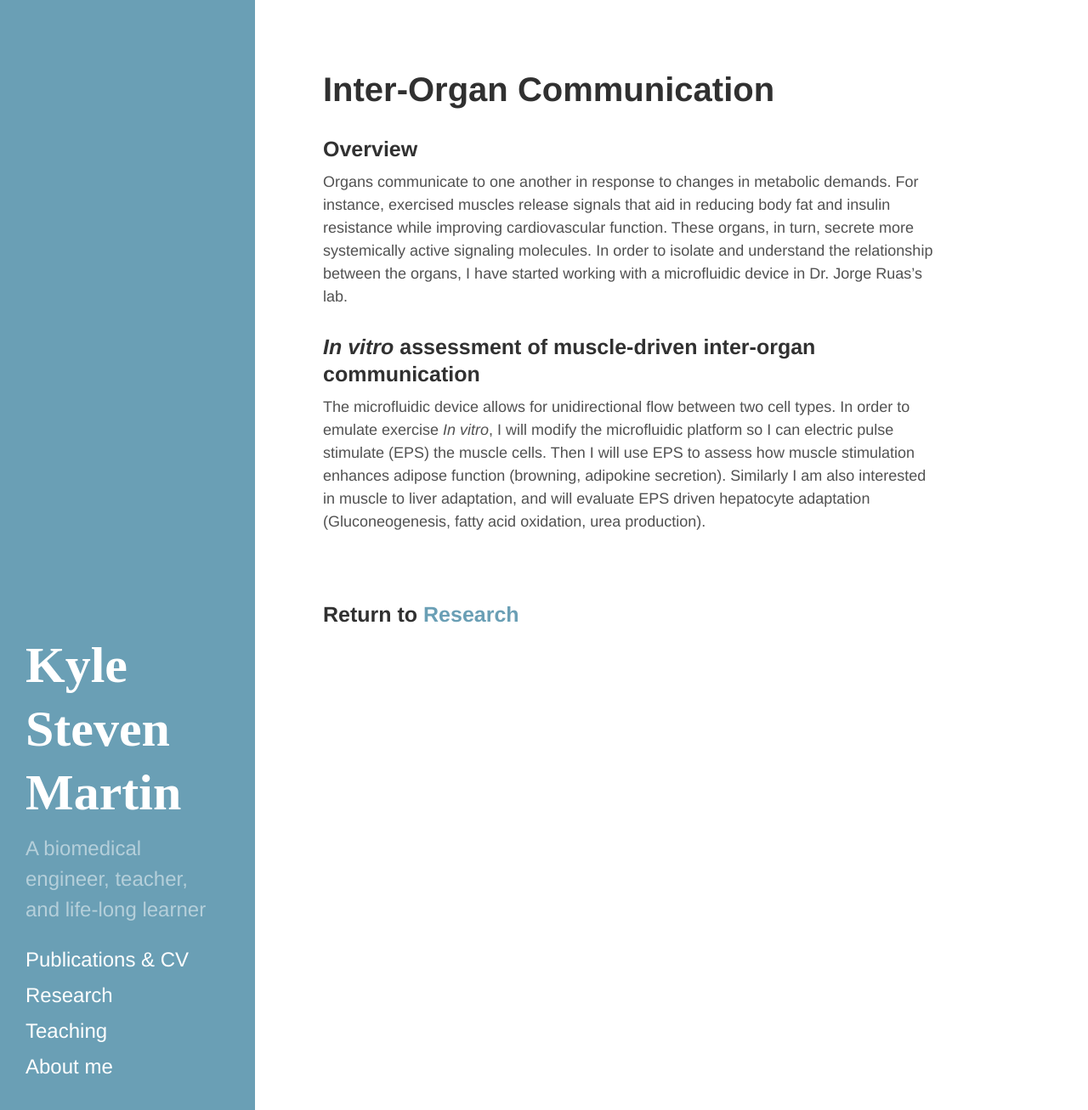
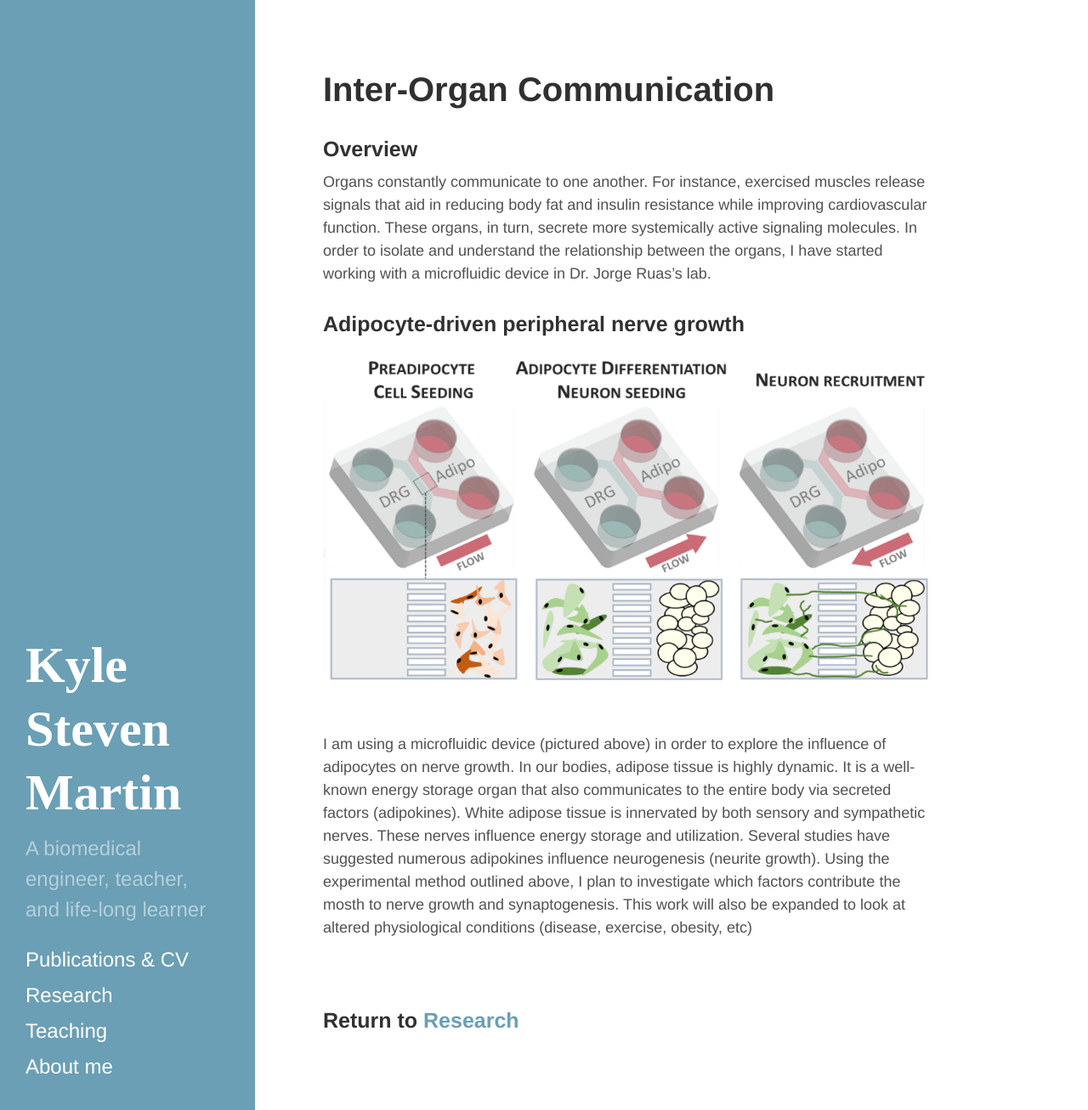
Before and after one commit to ksm362/ksm362.github.io, a Jekyll site: the page built from _posts/2017-08-18-Inter-organ communication.md, in a window 1280 px wide and 1307 px high. Shown: the whole window at 85% size. Built offline with Jekyll 4.4.1, drawn with Linux system fonts in a browser that asks for light colours.

Commit message:
Large overhaul
Got rid of some images, added an image, updated my work with Jorge on the microfluidic devices

```diff
--- a/_posts/2017-08-18-Inter-organ communication.md
+++ b/_posts/2017-08-18-Inter-organ communication.md
@@ -6,15 +6,20 @@ subtype: Research
 
 ### Overview
 
-Organs communicate to one another in response to changes in metabolic demands.
+Organs constantly communicate to one another.
 For instance, exercised muscles release signals that aid in reducing body fat and insulin resistance while improving cardiovascular function.
 These organs, in turn, secrete more systemically active signaling molecules.
 In order to isolate and understand the relationship between the organs, I have started working with a microfluidic device in Dr. Jorge Ruas's lab.
 
 
-### <i>In vitro</i> assessment of muscle-driven inter-organ communication
+### Adipocyte-driven peripheral nerve growth
+<p><img src="/images/microfluidic_flowchart.png" width="750px"></p>
 
-The microfluidic device allows for unidirectional flow between two cell types.
-In order to emulate exercise <i>In vitro</i>, I will modify the microfluidic platform so I can electric pulse stimulate (EPS) the muscle cells.
-Then I will use EPS to assess how muscle stimulation enhances adipose function (browning, adipokine secretion).
-Similarly I am also interested in muscle to liver adaptation, and will evaluate EPS driven hepatocyte adaptation (Gluconeogenesis, fatty acid oxidation, urea production).
+I am using a microfluidic device (pictured above) in order to explore the influence of adipocytes on nerve growth.
+In our bodies, adipose tissue is highly dynamic.
+It is a well-known energy storage organ that also communicates to the entire body via secreted factors (adipokines).
+White adipose tissue is innervated by both sensory and sympathetic nerves.
+These nerves influence energy storage and utilization.
+Several studies have suggested numerous adipokines influence neurogenesis (neurite growth).
+Using the experimental method outlined above, I plan to investigate which factors contribute the mosth to nerve growth and synaptogenesis.
+This work will also be expanded to look at altered physiological conditions (disease, exercise, obesity, etc)
```
Also changed, not shown: images/me_laughing.jpg (deleted), images/me_normal.jpg (deleted), images/microfluidic_flowchart.png (added), 1 other file.
